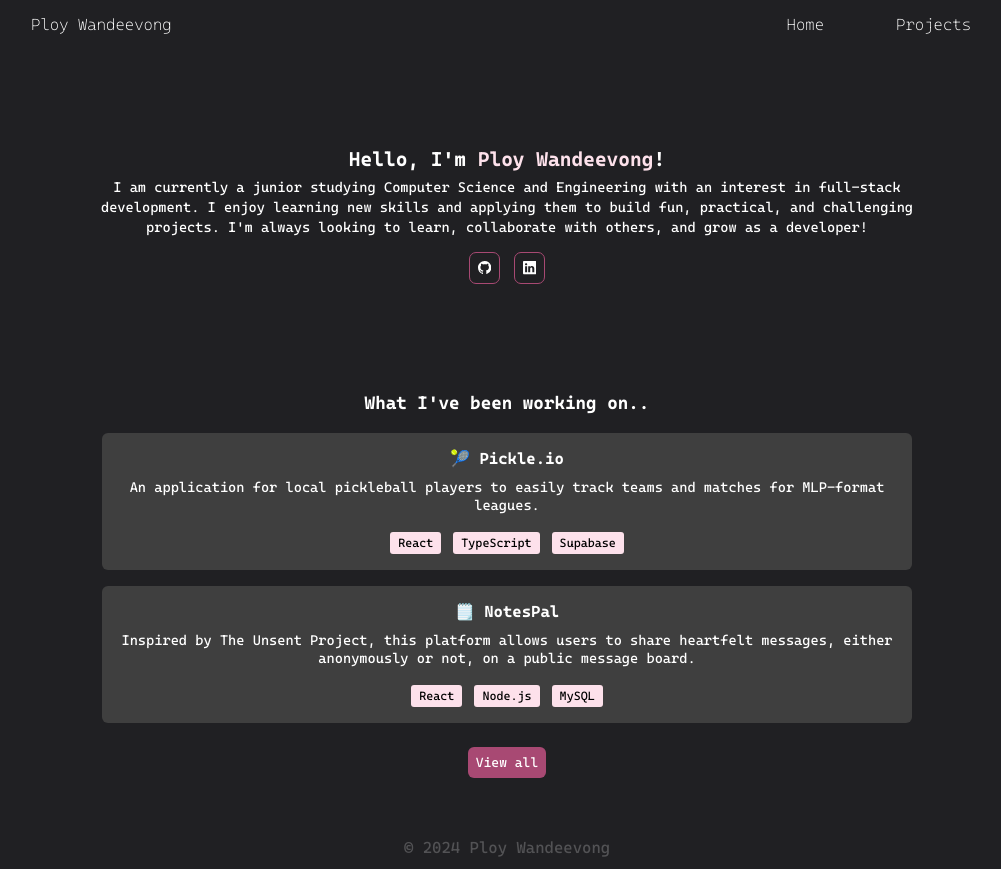
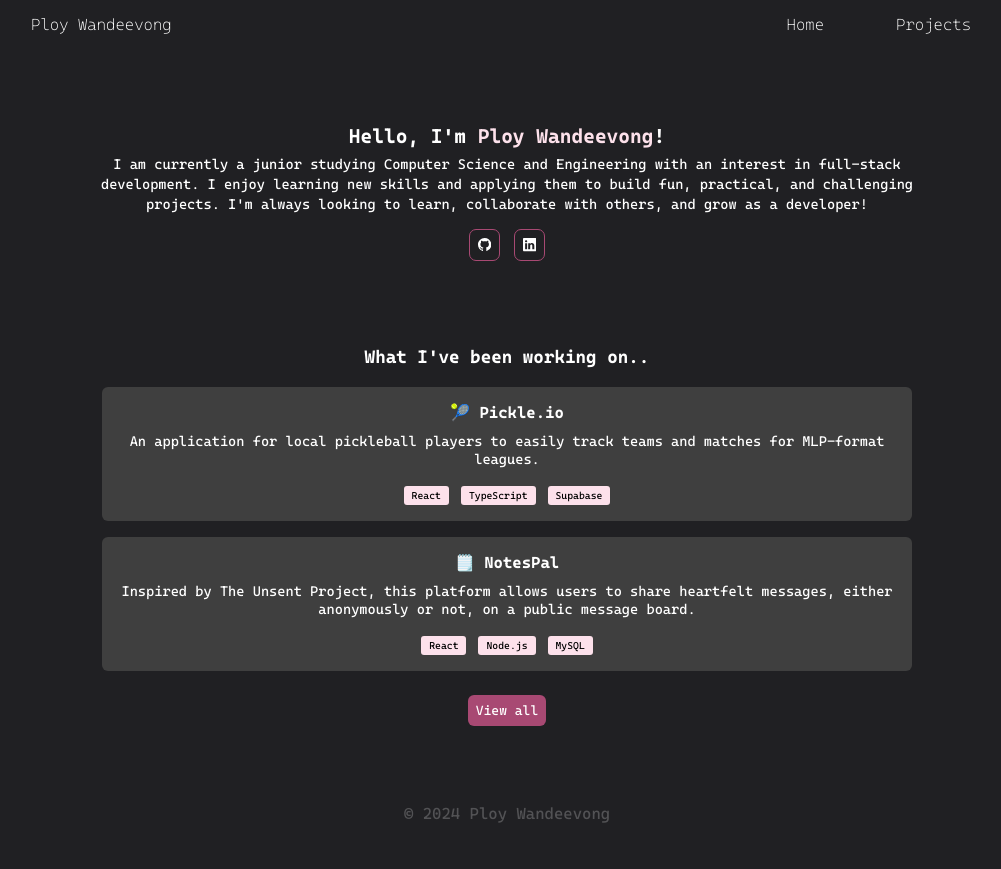
Before and after one commit to ployw/ployw.github.io, a React (Create React App) app: page / in a window 1280 px wide. Shown: the whole page, without its empty margins (133-1134 px from the left). After the commit the page ends 835 px from the top, so only its background shows below. Built offline with nearby package versions, Linux system fonts and the light colour scheme.

Commit message:
update hero height and card font size

```diff
--- a/src/components/HeroStyles.css
+++ b/src/components/HeroStyles.css
@@ -1,6 +1,6 @@
 .home {
     padding-top: 4.8rem;
-    min-height: 388px;
+    min-height: 342px;
     width: 100%;
 }
 
--- a/src/components/ProjectCardStyles.css
+++ b/src/components/ProjectCardStyles.css
@@ -34,6 +34,7 @@
 }
 
 .card-items-list {
+    font-size: var(--mobile-font-size);
     display: flex;
     flex-direction: row;
     column-gap: 1.2rem;
@@ -41,7 +42,6 @@
 }
 
 .card-item {
-    font-size: var(--label-font-size);
     text-align: center;
 }
 
@@ -55,21 +55,3 @@
     background-color: var(--secondary-color);
     padding: 0.4rem 0.8rem 0.4rem 0.8rem;
 }
-
-.button-inactive {
-    margin-bottom: 1.6rem;
-}
-
-.button-active {
-    margin-bottom: 0.8rem;
-}
-
-@media screen and (max-width: 1040px) {
-    .card-description {
-        font-size: var(--small-font-size);
-    }
-
-    .card-item {
-        font-size: var(--mobile-font-size);
-    }
-}
```
